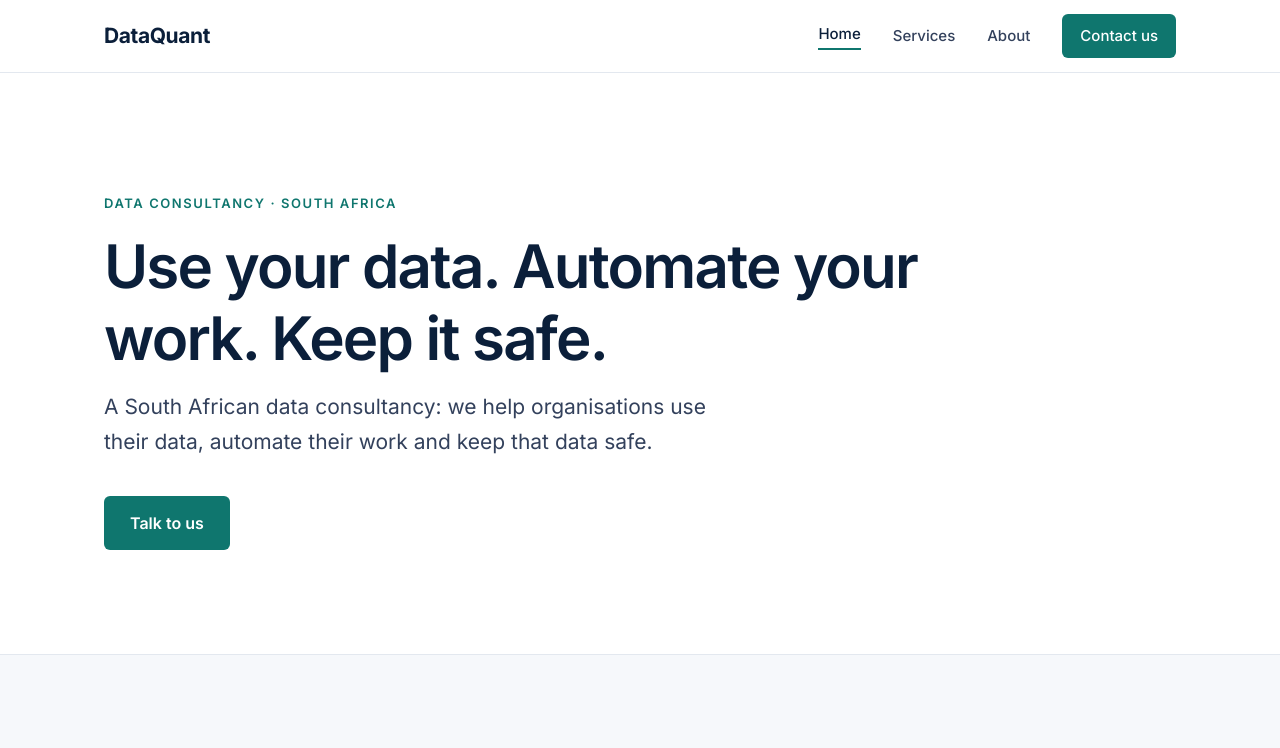
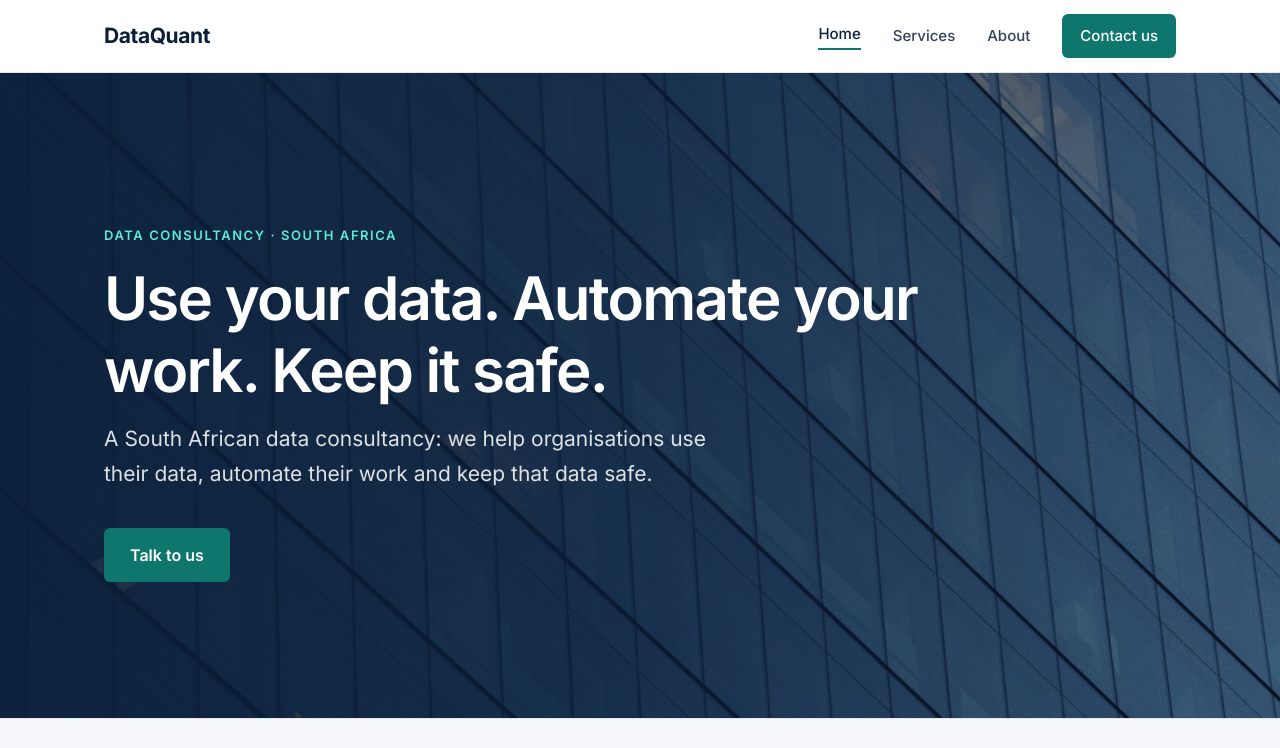
Before and after one commit to unaboss/dataquant-website, a plain HTML site: page index.html in a window 1280 px wide. Shown: the top 748 px of the page. Drawn offline with Linux system fonts and the light colour scheme.

Commit message:
Add office building photo behind the home hero
Photo by Fabian Kleiser on Unsplash (Unsplash License), cropped to 16:9 and compressed to ~300 KB.

Co-Authored-By: Claude Opus 5.5 <noreply@anthropic.com>
Claude-Session: https://claude.ai/code/session_01MLv7FBjQLdcEmu4PsuXCgU

```diff
--- a/assets/styles.css
+++ b/assets/styles.css
@@ -164,3 +164,17 @@ textarea { min-height: 150px; resize: vertical; }
   .row-2 { grid-template-columns: 1fr; }
   .card { padding: 24px; }
 }
+
+/* Hero with office building photo */
+.hero-photo {
+  position: relative; color: #fff;
+  background: linear-gradient(90deg, rgba(11,31,58,0.94) 0%, rgba(11,31,58,0.82) 45%, rgba(11,31,58,0.45) 100%),
+              url("hero.jpg") center / cover no-repeat, var(--ink);
+  padding: 152px 0 136px;
+}
+.hero-photo h1 { color: #fff; }
+.hero-photo .lead { color: rgba(255,255,255,0.86); }
+.hero-photo .eyebrow { color: #5eead4; }
+@media (max-width: 720px) {
+  .hero-photo { padding: 96px 0 88px; background: linear-gradient(rgba(11,31,58,0.86), rgba(11,31,58,0.86)), url("hero.jpg") center / cover no-repeat, var(--ink); }
+}
--- a/index.html
+++ b/index.html
@@ -29,7 +29,7 @@
   </header>
 
   <main>
-    <section class="hero">
+    <section class="hero hero-photo">
       <div class="container">
         <span class="eyebrow">Data consultancy &middot; South Africa</span>
         <h1>Use your data. Automate your work. Keep it safe.</h1>
```
Also changed, not shown: assets/hero.jpg (added), 1 other file.
